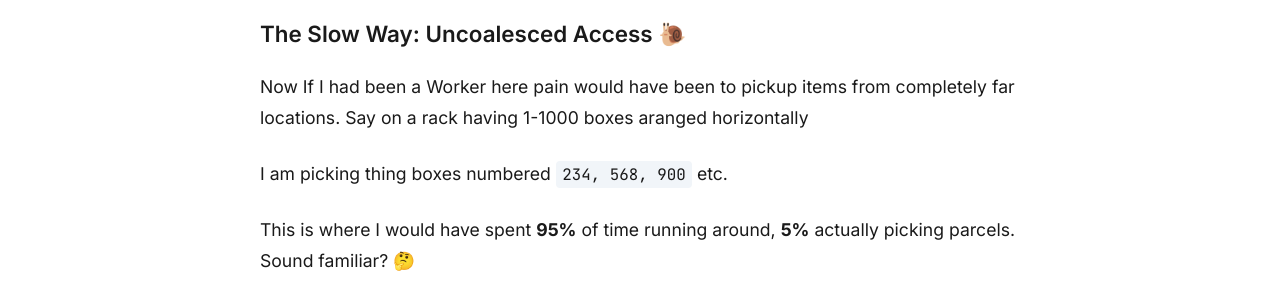
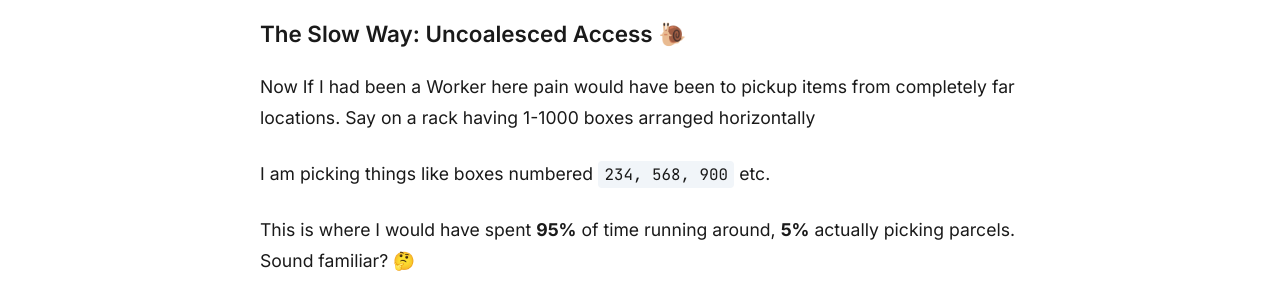
Before and after one commit to sahibpreetsingh12/sahibpreetsingh12.github.io, a Jekyll site: the page built from _posts/2025-09-23-The First Rule of Fast Triton Kernels- Coalesce Your Memory Access.md, in a window 1280 px wide and 900 px high, scrolled down 3820 px. Shown: the part 184-484 px from the top of the window. Built offline with Jekyll 4.4.1, drawn with Linux system fonts in a browser that asks for light colours; nearby versions of some CDN libraries; some of the changed text lies outside the part shown.

Commit message:
blog 2 complete

```diff
--- a/_posts/2025-09-23-The First Rule of Fast Triton Kernels- Coalesce Your Memory Access.md
+++ b/_posts/2025-09-23-The First Rule of Fast Triton Kernels- Coalesce Your Memory Access.md
@@ -72,9 +72,9 @@ In our warehouse we have:
 - **Pick-up lists** = Memory access patterns
 
 ### The Slow Way: Uncoalesced Access 🐌
-Now If I had been a Worker here pain would have been to pickup items from completely far locations. Say on a rack having 1-1000 boxes aranged horizontally
+Now If I had been a Worker here pain would have been to pickup items from completely far locations. Say on a rack having 1-1000 boxes arranged horizontally
 
-I am picking thing boxes numbered  `234, 568, 900` etc.
+I am picking things like boxes numbered  `234, 568, 900` etc.
 
 This is where I would have spent **95%** of time running around, **5%** actually picking parcels. Sound familiar? 🤔
 
```
Also changed, not shown: other parts of _posts/2025-09-23-The First Rule of Fast Triton Kernels- Coalesce Your Memory Access.md (+1 -1 lines).
